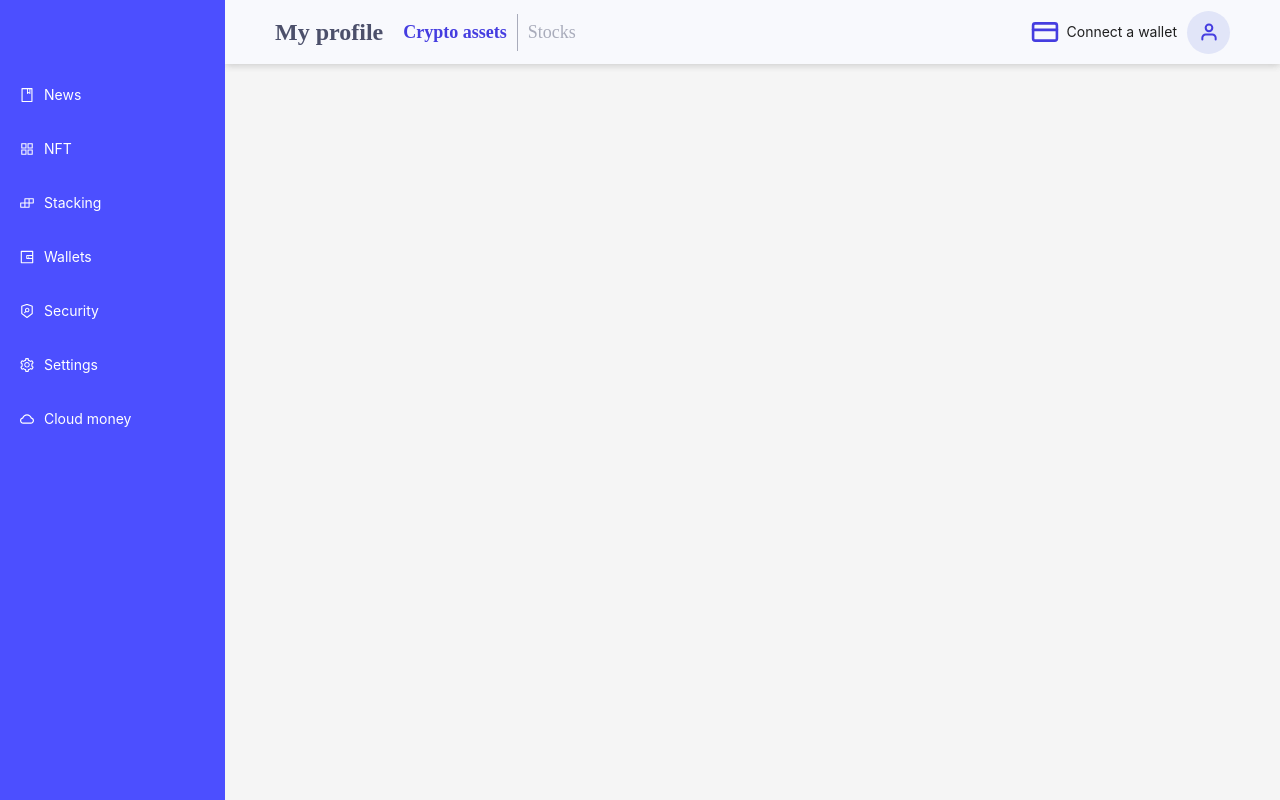
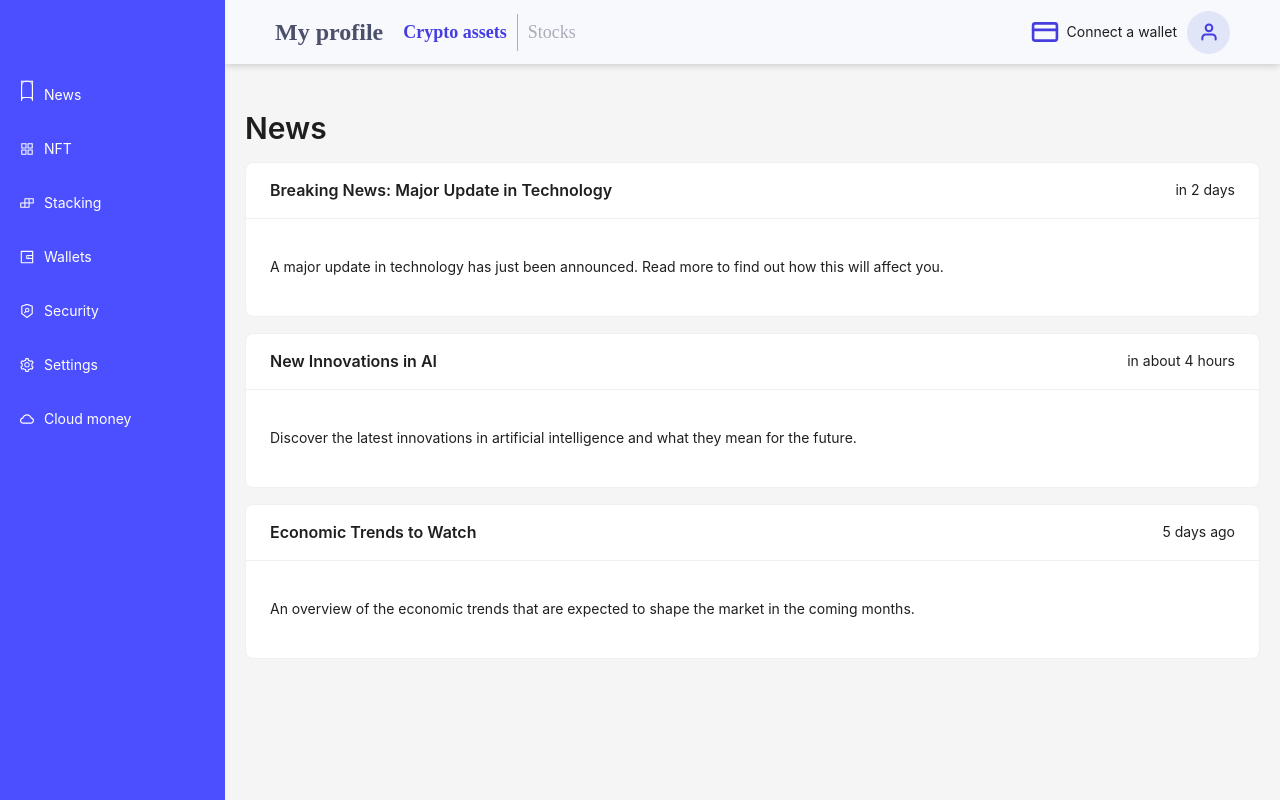
Before and after one commit to manjunath-dalavaye/Trade_track, a React (Vite) app: page /News in a window 1280 px wide. Built offline with nearby package versions, Linux system fonts and the light colour scheme.

Commit message:
Added News Section component and Nft Section component

```diff
--- a/package.json
+++ b/package.json
@@ -12,11 +12,14 @@
   "dependencies": {
     "@ant-design/icons": "^5.4.0",
     "@reduxjs/toolkit": "^2.2.7",
+    "@types/react-router-dom": "^5.3.3",
     "antd": "^5.20.3",
+    "date-fns": "^3.6.0",
     "lodash": "^4.17.21",
     "react": "^18.3.1",
     "react-dom": "^18.3.1",
     "react-redux": "^9.1.2",
+    "react-router-dom": "^6.26.1",
     "sass": "^1.77.8"
   },
   "devDependencies": {
--- a/src/App.tsx
+++ b/src/App.tsx
@@ -1,11 +1,16 @@
 import { Layout } from "antd";
 import Sidebar from "./components/SidebarComponent/Sidebar";
 import Header from "./components/HeaderComponent/Header";
-import './styles/global.scss'
+import "./styles/global.scss";
+import NewsSection from "./components/NewsSectionComponent/NewsSection";
+import { Route, Routes } from "react-router-dom";
+import NftSection from "./components/NFTComponent/NFT";
+import StackSection from "./components/StackComponent/StackSection";
+import Wallet from "./components/WalletComponent/Wallet";
 
 export default function App() {
   return (
-    <Layout style={{ minHeight: "100vh", borderRadius:"0 12px 14px 8px" }}>
+    <Layout style={{ minHeight: "100vh", borderRadius: "0 12px 14px 8px" }}>
       <Layout.Sider width={225}>
         <Sidebar />
       </Layout.Sider>
@@ -14,7 +19,13 @@ export default function App() {
         <Layout.Header style={{ background: "#fff", padding: 0 }}>
           <Header />
         </Layout.Header>
+        <Routes>
+          <Route path="/News" element={<NewsSection />} />
+          <Route path="/NFT" element={<NftSection />} />
+          <Route path="/Stack" element ={<StackSection />} />
+          <Route path="/Wallet" element ={<Wallet />} />
 
+        </Routes>
 
       </Layout>
     </Layout>
--- a/src/components/HeaderComponent/Header.tsx
+++ b/src/components/HeaderComponent/Header.tsx
@@ -1,7 +1,7 @@
 import React from "react";
-import { Button, Layout } from "antd";
+import {  Layout } from "antd";
 import styles from "./Header.module.scss";
-import { Center } from "@chakra-ui/react";
+
 
 const { Header: AntHeader } = Layout;
 
@@ -42,14 +42,8 @@ const Header: React.FC = () => {
             alignItems: "center",
           }}
         >
-          <Button
-            type="link"
-            onClick={() => {
-              console.log("Click on the button");
-            }}
-          >
-            <img src="/src/assets/ellipse-54.svg"  style={{width:20, height:20}}/>
-          </Button>
+
+          <img src="/src/assets/ellipse-54.svg"  style={{width:20, height:20}}/>
         </div>
       </div>
     </AntHeader>
--- /dev/null
+++ b/src/components/NFTComponent/NFT.tsx
@@ -0,0 +1,38 @@
+import { Card, List, Typography } from 'antd';
+
+const { Title } = Typography;
+
+
+const nfts = [
+  {
+    id: '1',
+    title: 'CryptoPunk #1234',
+    description: 'A rare CryptoPunk with unique features and high value.',
+    image: 'https://tse3.mm.bing.net/th?id=OIP.4nWDq4X9kwyOzY4wKTl9igHaEK&pid=Api&P=0&h=180',
+  }
+];
+
+const NftSection = () => {
+  return (
+    <div style={{ padding: '20px' }}>
+      <Title level={2}>NFTs</Title>
+      <List
+        grid={{ gutter: 16, column: 1 }}
+        dataSource={nfts}
+        renderItem={item => (
+          <List.Item>
+            <Card
+              cover={<img alt={item.title} src={item.image} style={{ height: '200px', objectFit: 'cover' }} />}
+              title={item.title}
+              style={{ width: '100%' }}
+            >
+              <p>{item.description}</p>
+            </Card>
+          </List.Item>
+        )}
+      />
+    </div>
+  );
+};
+
+export default NftSection;
--- /dev/null
+++ b/src/components/NewsSectionComponent/NewsSection.tsx
@@ -0,0 +1,51 @@
+import React from 'react';
+import { Card, List, Typography } from 'antd';
+import { formatDistanceToNow } from 'date-fns'; // For formatting dates
+
+const { Title } = Typography;
+
+const newsArticles = [
+  {
+    id: '1',
+    title: 'Breaking News: Major Update in Technology',
+    description: 'A major update in technology has just been announced. Read more to find out how this will affect you.',
+    date: new Date('2024-09-01T10:00:00Z'),
+  },
+  {
+    id: '2',
+    title: 'New Innovations in AI',
+    description: 'Discover the latest innovations in artificial intelligence and what they mean for the future.',
+    date: new Date('2024-08-30T09:30:00Z'),
+  },
+  {
+    id: '3',
+    title: 'Economic Trends to Watch',
+    description: 'An overview of the economic trends that are expected to shape the market in the coming months.',
+    date: new Date('2024-08-25T08:45:00Z'),
+  },
+];
+
+const NewsSection = () => {
+  return (
+    <div style={{ padding: '20px' }}>
+      <Title level={2}>News</Title>
+      <List
+        grid={{ gutter: 16, column: 1 }}
+        dataSource={newsArticles}
+        renderItem={item => (
+          <List.Item>
+            <Card
+              title={item.title}
+              extra={<span>{formatDistanceToNow(item.date, { addSuffix: true })}</span>}
+              style={{ width: '100%' }}
+            >
+              <p>{item.description}</p>
+            </Card>
+          </List.Item>
+        )}
+      />
+    </div>
+  );
+};
+
+export default NewsSection;
--- a/src/components/SidebarComponent/Sidebar.module.scss
+++ /dev/null
@@ -1,3 +0,0 @@
-.layout{
-  border-radius: 100px;
-}
--- a/src/components/SidebarComponent/Sidebar.tsx
+++ b/src/components/SidebarComponent/Sidebar.tsx
@@ -1,5 +1,6 @@
-import React from 'react';
+
 import { Layout, Menu } from 'antd';
+import { useNavigate } from 'react-router-dom';
 import {
   BookOutlined,
   SecurityScanOutlined,
@@ -9,14 +10,17 @@ import {
   CloudOutlined,
   BuildOutlined
 } from '@ant-design/icons';
+import { MenuItemGroupProps } from 'antd/es/menu';
+import { Book } from '../../icons';
 
 const { Sider } = Layout;
 
 const Sidebar = () => {
-  const menuItems = [
+  const navigate = useNavigate();
+  const menuItems  = [
     {
       key: '1',
-      icon: <BookOutlined />,
+      icon: <Book/>,
       label: 'News',
       style: { marginTop: '70px', height: '50px', lineHeight: '50px', background: 'transparent', color: '#fff' },
     },
@@ -58,6 +62,30 @@ const Sidebar = () => {
     },
   ];
 
+  const handleMenuClick = (event:any) => {
+    console.log("event :",event);
+    const { key, keyPath, item } = event;
+
+    switch (key) {
+      case '1':
+        navigate("News")
+        break;
+      case '2':
+        navigate("NFT")
+        break;
+      case '3':
+          navigate("Stack")
+          break;
+      case '4':
+            navigate("Wallet")
+            break;
+
+      default:
+        navigate("Stack")
+        break;
+    }
+  };
+
   return (
     <Layout style={{ minHeight: '100vh' }}>
       <Sider
@@ -79,6 +107,7 @@ const Sidebar = () => {
             color: '#fff'
           }}
           items={menuItems}
+          onClick={handleMenuClick}
         />
       </Sider>
     </Layout>
--- /dev/null
+++ b/src/components/StackComponent/StackSection.tsx
@@ -0,0 +1,11 @@
+
+
+export default function StackSection() {
+  return (
+    <div>
+      <h1>
+        Stack Section
+      </h1>
+    </div>
+  )
+}
--- /dev/null
+++ b/src/components/WalletComponent/Wallet.tsx
@@ -0,0 +1,11 @@
+
+export default function Wallet() {
+  return (
+    <div>
+        <h1>
+            Wallet
+        </h1>
+
+    </div>
+  )
+}
--- /dev/null
+++ b/src/icons/Book.tsx
@@ -0,0 +1,36 @@
+
+
+interface IconProps {
+  className?: string;
+  width?: number;
+  height?: number;
+  color?: string;
+}
+
+const Book = ({ className, width = 13, height = 22, color = "white" }: IconProps) => {
+  return (
+    <svg
+      xmlns="http://www.w3.org/2000/svg"
+      width={width}
+      height={height}
+      viewBox="0 0 13 22"
+      fill="none"
+      className={className}
+    >
+      <path
+        d="M1.16602 1.25H7.66602C8.81529 1.25 9.91749 1.70655 10.7301 2.5192C11.5428 3.33186 11.9993 4.43406 11.9993 5.58333V20.75C11.9993 19.888 11.6569 19.0614 11.0474 18.4519C10.438 17.8424 9.6113 17.5 8.74935 17.5H1.16602V1.25Z"
+        stroke={color}
+        strokeLinecap="round"
+        strokeLinejoin="round"
+      />
+      <path
+        d="M11.8333 1.25H5.33333C4.18406 1.25 3.08186 1.70655 2.2692 2.5192C1.45655 3.33186 1 4.43406 1 5.58333V20.75C1 19.888 1.34241 19.0614 1.9519 18.4519C2.5614 17.8424 3.38805 17.5 4.25 17.5H11.8333V1.25Z"
+        stroke={color}
+        strokeLinecap="round"
+        strokeLinejoin="round"
+      />
+    </svg>
+  );
+};
+
+export default Book;
--- /dev/null
+++ b/src/icons/index.ts
@@ -0,0 +1,4 @@
+import Book from "./Book";
+
+
+export {Book}
--- a/src/main.tsx
+++ b/src/main.tsx
@@ -2,9 +2,13 @@ import { StrictMode } from 'react'
 import { createRoot } from 'react-dom/client'
 import App from './App.tsx'
 import './index.css'
+import { BrowserRouter } from 'react-router-dom'
 
 createRoot(document.getElementById('root')!).render(
   <StrictMode>
+    <BrowserRouter>
     <App />
+    </BrowserRouter>
+
   </StrictMode>,
 )
```
Also changed, not shown: assets/rectangle-5673.svg (added), 1 other file (tests, documents, lock files or other folders).
